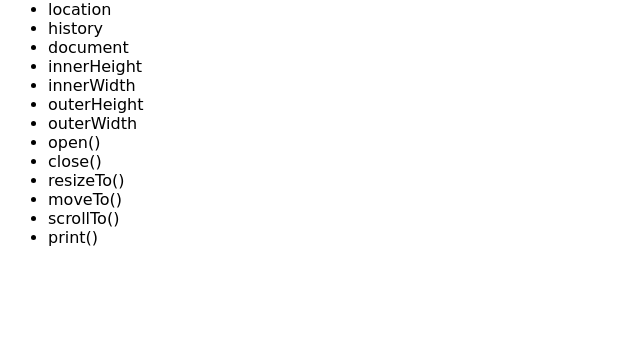
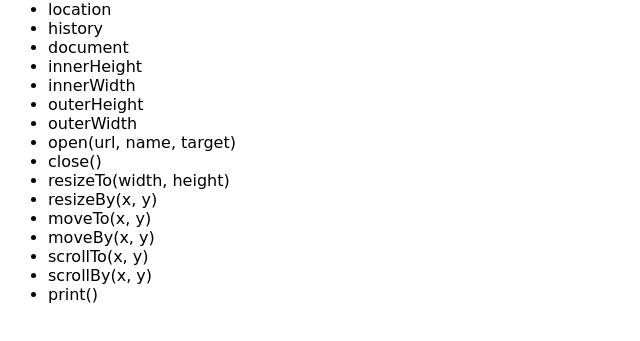
Before and after one commit to BiswajitPSahoo/web_june_26, a plain HTML site: page 04 javascript/lec 13-BOM/index.html in a window 1280 px wide. Shown: the part 81-422 px from the top of the page, without its empty margins (0-640 px from the left). Drawn offline with Linux system fonts and the light colour scheme.

Commit message:
-browser object model

```diff
--- a/04 javascript/lec 13-BOM/index.html
+++ b/04 javascript/lec 13-BOM/index.html
@@ -17,11 +17,14 @@
         <li>innerWidth</li>
         <li>outerHeight</li>
         <li>outerWidth</li>
-        <li>open()</li>
+        <li>open(url, name, target)</li>
         <li>close()</li>
-        <li>resizeTo()</li>
-        <li>moveTo()</li>
-        <li>scrollTo()</li>
+        <li>resizeTo(width, height)</li>
+        <li>resizeBy(x, y)</li>
+        <li>moveTo(x, y)</li>
+        <li>moveBy(x, y)</li>
+        <li>scrollTo(x, y)</li>
+        <li>scrollBy(x, y)</li>
         <li>print()</li>
     </ul>
 </body>
```
